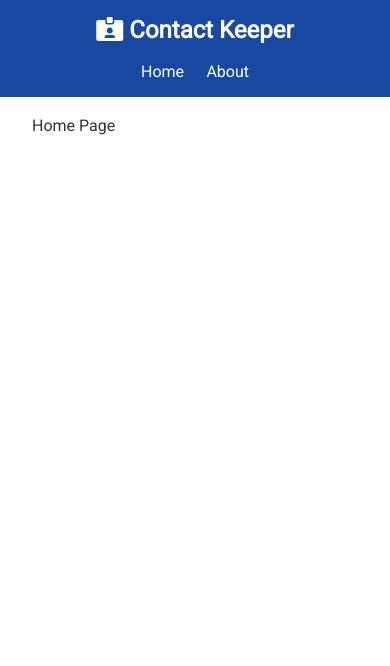
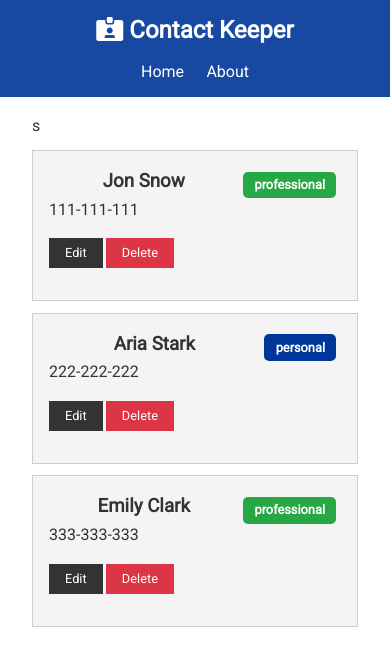
Before and after one commit to hamdi-ahmed/contact_keeper, a React (Create React App) app in the folder client/: page / in a window 390 px wide. Shown: the top 666 px of the page. Built offline with nearby package versions, Linux system fonts and the light colour scheme.

Commit message:
Create context and Contacts Components with Static data

```diff
--- a/client/src/App.js
+++ b/client/src/App.js
@@ -4,9 +4,11 @@ import { BrowserRouter as Router, Route } from 'react-router-dom'
 import './App.css'
 import Home from './pages/Home'
 import About from './pages/About'
+import ContactState from './context/ContactState'
 
 const App = () => {
 	return (
+		<ContactState>
 			<Router>
 				<Fragment>
 					<Navbar />
@@ -16,6 +18,7 @@ const App = () => {
 					</div>
 				</Fragment>
 			</Router>
+		</ContactState>
 	)
 }
 
--- /dev/null
+++ b/client/src/components/contacts/ContactItem.js
@@ -0,0 +1,35 @@
+import React from 'react'
+import PropTypes from 'prop-types'
+
+const ContactItem = ({ contact }) => {
+	const { name, phone, email, type } = contact
+	return (
+		<div className="card bg-light">
+			<h3>
+				{name}{' '}
+				<span
+					style={{ float: 'right' }}
+					className={`badge ${
+						type === 'personal' ? 'badge-primary' : 'badge-success'
+					}`}
+				>
+					{type}
+				</span>
+			</h3>
+			<ul>
+				{email && <li>{email}</li>}
+				{phone && <li>{phone}</li>}
+			</ul>
+			<p>
+				<button className="btn btn-sm btn-dark my-1">Edit</button>
+				<button className="btn btn-sm btn-danger my-1">Delete</button>
+			</p>
+		</div>
+	)
+}
+
+ContactItem.prototype = {
+	contact: PropTypes.array.isRequired,
+}
+
+export default ContactItem
--- /dev/null
+++ b/client/src/components/contacts/Contacts.js
@@ -0,0 +1,19 @@
+import React, { Fragment, useContext } from 'react'
+import ContactContext from '../../context/contactContext'
+import ContactItem from './ContactItem'
+
+const Contacts = () => {
+	// Context
+	const contactContext = useContext(ContactContext)
+	const { contacts } = contactContext
+
+	return (
+		<Fragment>
+			{contacts.map((contact) => (
+				<ContactItem contact={contact} key={contact.id} />
+			))}
+		</Fragment>
+	)
+}
+
+export default Contacts
--- a/client/src/components/layouts/Navbar.js
+++ b/client/src/components/layouts/Navbar.js
@@ -5,7 +5,7 @@ const Navbar = () => {
 	return (
 		<nav className="navbar bg-primary">
 			<h1>
-				<i class="fa-solid fa-id-card-clip"></i> Contact Keeper
+				<i className="fa-solid fa-id-card-clip"></i> Contact Keeper
 			</h1>
 			<ul>
 				<li>
--- /dev/null
+++ b/client/src/context/ContactState.js
@@ -0,0 +1,41 @@
+import React, { useReducer } from 'react'
+import uuid from 'uuid'
+import ContactContext from './contactContext'
+import axios from 'axios'
+import {
+	ADD_CONTACT,
+	CLEAR_CURRENT,
+	CLEAR_FILTER,
+	DELETE_CONTACT,
+	FILTER_CONTACTS,
+	UPDATE_CONTACT,
+	SET_CURRENT,
+} from './types'
+
+const ContactState = (props) => {
+	const initailState = {
+		contacts: [
+			{ id: 1, name: 'Jon Snow', phone: '111-111-111', type: 'professional' },
+			{ id: 2, name: 'Aria Stark', phone: '222-222-222', type: 'personal' },
+			{
+				id: 3,
+				name: 'Emily Clark',
+				phone: '333-333-333',
+				type: 'professional',
+			},
+		],
+	}
+	const [state, dispatch] = useReducer(ContactContext, initailState)
+
+	return (
+		<ContactContext.Provider
+			value={{
+				contacts: state.contacts,
+			}}
+		>
+			{props.children}
+		</ContactContext.Provider>
+	)
+}
+
+export default ContactState
--- /dev/null
+++ b/client/src/context/contactContext.js
@@ -0,0 +1,5 @@
+import { createContext } from 'react'
+
+const ContactContext = createContext()
+
+export default ContactContext
--- /dev/null
+++ b/client/src/context/types.js
@@ -0,0 +1,9 @@
+export const ADD_CONTACT = 'ADD_CONTACT'
+export const DELETE_CONTACT = 'DELETE_CONTACT'
+export const UPDATE_CONTACT = 'UPDATE_CONTACT'
+export const SET_CURRENT = 'SET_CURRENT'
+export const FILTER_CONTACTS = 'FILTER_CONTACTS'
+export const SET_ALERT = 'SET_ALERT'
+export const REMOVE_ALERT = 'REMOVE_ALERT'
+export const CLEAR_CURRENT = 'ADD_CONTACT'
+export const CLEAR_FILTER = 'CLEAR_FILTER'
--- a/client/src/pages/Home.js
+++ b/client/src/pages/Home.js
@@ -1,7 +1,16 @@
 import React from 'react'
+import Contacts from '../components/contacts/Contacts'
+import './style.css'
 
 const Home = () => {
-	return <div>Home Page</div>
+	return (
+		<div className="home">
+			<div>{/* Form Contact */}s</div>
+			<div>
+				<Contacts />
+			</div>
+		</div>
+	)
 }
 
 export default Home
--- /dev/null
+++ b/client/src/pages/style.css
@@ -0,0 +1,12 @@
+.home {
+	display: grid;
+	grid-template-columns: 1fr 1fr;
+	grid-gap: 2rem;
+}
+
+/* Media */
+@media (max-width: 768px) {
+	.home {
+		display: block;
+	}
+}
```
Also changed, not shown: client/src/context/contactReducer.js (added). Lines whose indentation alone changed are shown as unchanged.
